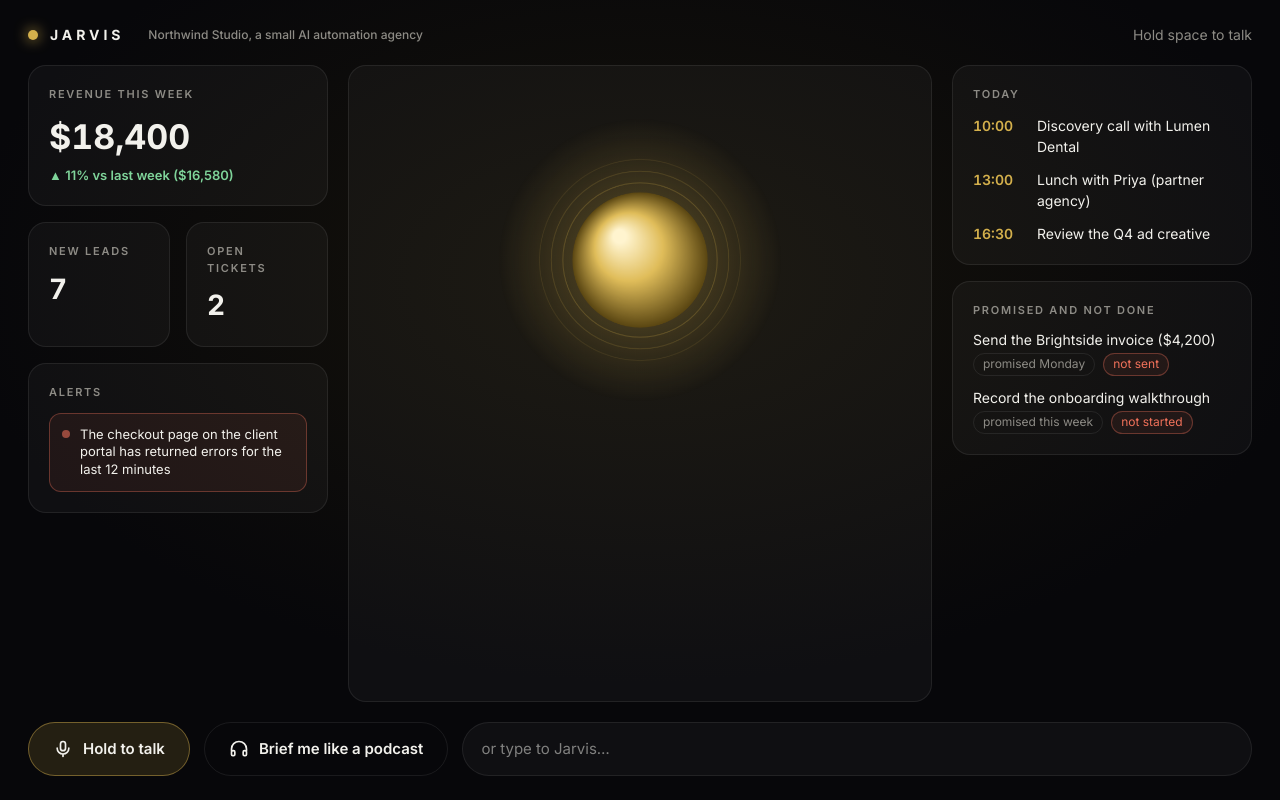
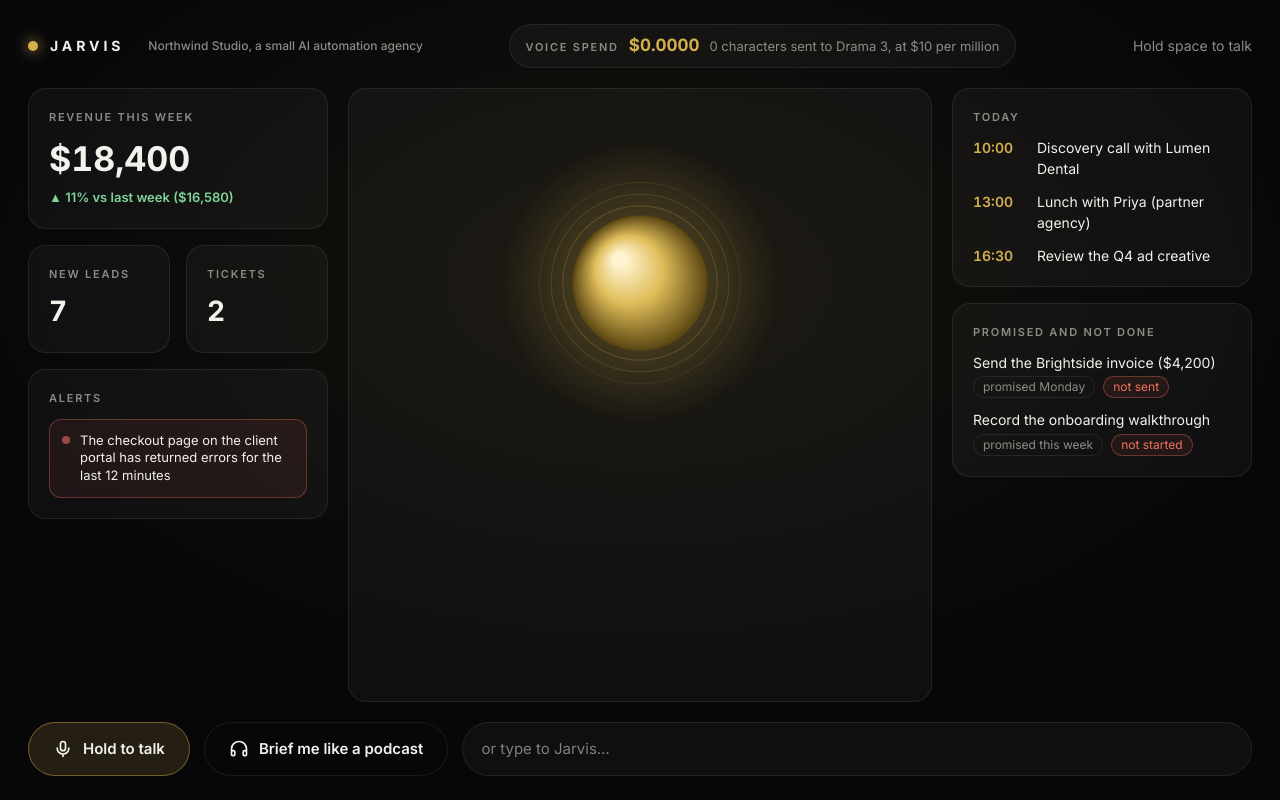
Before and after one commit to joshpocock/emotional-jarvis, a Next.js app: page / in a window 1280 px wide. Built offline with nearby package versions, Linux system fonts and the light colour scheme.

Commit message:
Step 3: live voice spend meter

```diff
--- a/app/api/podcast/route.ts
+++ b/app/api/podcast/route.ts
@@ -1,6 +1,6 @@
 // Brief me like a podcast: Claude writes a two-host episode, Drama 3 plays both voices from ONE request.
 import { podcastScript } from "@/lib/brain";
-import { queueAudio, JARVIS_VOICE } from "@/lib/store";
+import { queueAudio, meter, JARVIS_VOICE } from "@/lib/store";
 
 const COHOST = process.env.COHOST_VOICE_ID || "c70cfb98867a4bfb9ae20d2401257b92"; // Fish public voice "Delia"
 
@@ -8,7 +8,8 @@ export async function POST() {
   try {
     const script = await podcastScript();
     // One voice per speaker, in the same order as the <|speaker:N|> tags.
-    return Response.json({ script, audio: queueAudio(script, [JARVIS_VOICE, COHOST]) });
+    const audio = queueAudio(script, [JARVIS_VOICE, COHOST]);
+    return Response.json({ script, audio, meter: meter() });
   } catch (err) {
     console.error(err);
     return Response.json({ error: err instanceof Error ? err.message : String(err) }, { status: 500 });
--- a/app/api/talk/route.ts
+++ b/app/api/talk/route.ts
@@ -1,7 +1,7 @@
 // You talk (audio) or type (JSON). Fish Audio transcribes, Claude answers, and the reply is queued for Drama 3.
 import { transcribe, type Heard } from "@/lib/fish";
 import { think } from "@/lib/brain";
-import { store, queueAudio } from "@/lib/store";
+import { store, queueAudio, meter } from "@/lib/store";
 
 export async function POST(request: Request) {
   try {
@@ -12,6 +12,7 @@ export async function POST(request: Request) {
       heard = { text: String(text || "") };
     } else {
       heard = await transcribe(await request.blob());
+      store.usage.asrSeconds += heard.duration || 0;
     }
     if (!heard.text) return Response.json({ heard: "", reply: "", note: "I didn't catch that." });
 
@@ -19,7 +20,8 @@ export async function POST(request: Request) {
     const reply = await think(store.history.slice(-12));
     store.history.push({ role: "assistant", content: reply });
 
-    return Response.json({ heard: heard.text, language: heard.language || null, reply, audio: queueAudio(reply) });
+    const audio = queueAudio(reply);
+    return Response.json({ heard: heard.text, language: heard.language || null, reply, audio, meter: meter() });
   } catch (err) {
     console.error(err);
     return Response.json({ error: err instanceof Error ? err.message : String(err) }, { status: 500 });
--- a/components/Dashboard.tsx
+++ b/components/Dashboard.tsx
@@ -7,6 +7,7 @@ import Orb, { type Mood } from "./Orb";
 type Who = "you" | "jarvis" | "host0" | "host1";
 type Message = { who: Who; text: string; tags?: string[] };
 type Mode = "idle" | "listening" | "thinking" | "speaking";
+type Meter = { ttsBytes: number; asrSeconds: number; totalUsd: number; pricePerM: number };
 
 const NAMES: Record<Who, string> = { you: "YOU", jarvis: "JARVIS", host0: "HOST 1", host1: "HOST 2" };
 const WHO_COLOR: Record<Who, string> = { you: "text-muted", jarvis: "text-accent", host0: "text-accent", host1: "text-[#c9c6bc]" };
@@ -62,6 +63,13 @@ export default function Dashboard({ data }: { data: Business }) {
   const [mode, setMode] = useState<Mode>("idle");
   const [status, setStatus] = useState("Hold space to talk");
   const [typed, setTyped] = useState("");
+  const [cost, setCost] = useState<Meter | null>(null);
+  const [bumpKey, setBumpKey] = useState(0);
+  const showMeter = useCallback((m?: Meter) => {
+    if (!m) return;
+    setCost(m);
+    setBumpKey((k) => k + 1);
+  }, []);
 
   const voice = useRef<HTMLAudioElement>(null);
   const ctx = useRef<AudioContext | null>(null);
@@ -149,9 +157,10 @@ export default function Dashboard({ data }: { data: Business }) {
         { who: "jarvis", text: spoken(out.reply), tags: directions(out.reply) },
       ]);
       setCaption(spoken(out.reply));
+      showMeter(out.meter);
       await play(out.audio, out.reply);
     },
-    [play],
+    [play, showMeter],
   );
 
   // ---------- brief me like a podcast: two hosts, one Drama 3 request ----------
@@ -171,8 +180,9 @@ export default function Dashboard({ data }: { data: Business }) {
     }
     setLog((l) => [...l, ...lines]);
     setCaption("");
+    showMeter(out.meter);
     await play(out.audio, out.script);
-  }, [play]);
+  }, [play, showMeter]);
 
   // ---------- hold to talk (button or space bar) ----------
   const startTalking = useCallback(async () => {
@@ -233,6 +243,18 @@ export default function Dashboard({ data }: { data: Business }) {
           JARVIS
           <span className="ml-3 text-[12px] font-medium tracking-normal text-muted">{data.business}</span>
         </div>
+        <div
+          className="flex items-baseline gap-2.5 rounded-full border border-line bg-panel px-4 py-2 text-[13px]"
+          title="Drama 3 bills by text size; speech to text by audio length"
+        >
+          <span className="label">Voice spend</span>
+          <span key={bumpKey} className={`text-[17px] font-bold tabular-nums text-accent ${bumpKey ? "bump" : ""}`}>
+            ${(cost?.totalUsd ?? 0).toFixed(4)}
+          </span>
+          <span className="hidden text-muted md:inline">
+            {(cost?.ttsBytes ?? 0).toLocaleString("en-US")} characters sent to Drama 3, at ${cost?.pricePerM ?? 10} per million
+          </span>
+        </div>
         <div className={`min-w-[150px] text-right text-[14px] ${live ? "text-accent" : "text-muted"}`}>{status}</div>
       </header>
 
@@ -253,7 +275,7 @@ export default function Dashboard({ data }: { data: Business }) {
               <div className="mt-2 text-[28px] font-bold tabular-nums">{t.new_leads}</div>
             </div>
             <div className="card p-5">
-              <div className="label">Open tickets</div>
+              <div className="label">Tickets</div>
               <div className="mt-2 text-[28px] font-bold tabular-nums">{t.open_support_tickets}</div>
             </div>
           </div>
--- a/lib/store.ts
+++ b/lib/store.ts
@@ -5,15 +5,31 @@ import type Anthropic from "@anthropic-ai/sdk";
 
 export const JARVIS_VOICE = process.env.JARVIS_VOICE_ID || "bf322df2096a46f18c579d0baa36f41d"; // Fish public voice "Adrian"
 
+// Cost meter. Drama 3 bills by UTF-8 bytes of input text; speech to text by audio duration.
+const PRICE_PER_M_BYTES = Number(process.env.DRAMA3_PRICE_PER_M || 10); // launch price; list price is $50
+const ASR_PER_HOUR = 0.36;
+
 type Job = { text: string; voice: string | string[] };
-type Store = { history: Anthropic.MessageParam[]; pending: Map<string, Job> };
+type Store = {
+  history: Anthropic.MessageParam[];
+  pending: Map<string, Job>;
+  usage: { ttsBytes: number; asrSeconds: number };
+};
 
 const g = globalThis as unknown as { __jarvis?: Store };
-export const store: Store = (g.__jarvis ??= { history: [], pending: new Map() });
+export const store: Store = (g.__jarvis ??= { history: [], pending: new Map(), usage: { ttsBytes: 0, asrSeconds: 0 } });
+store.usage ??= { ttsBytes: 0, asrSeconds: 0 };
 
 // Park text for the audio route, which streams it from Drama 3 when the page asks for it.
 export function queueAudio(text: string, voice: string | string[] = JARVIS_VOICE): string {
+  store.usage.ttsBytes += Buffer.byteLength(text, "utf8");
   const id = randomUUID();
   store.pending.set(id, { text, voice });
   return `/api/audio/${id}`;
 }
+
+export function meter() {
+  const voice = (store.usage.ttsBytes / 1e6) * PRICE_PER_M_BYTES;
+  const ears = (store.usage.asrSeconds / 3600) * ASR_PER_HOUR;
+  return { ...store.usage, totalUsd: voice + ears, pricePerM: PRICE_PER_M_BYTES };
+}
```
Also changed, not shown: 1 other file (tests, documents, lock files or other folders).
